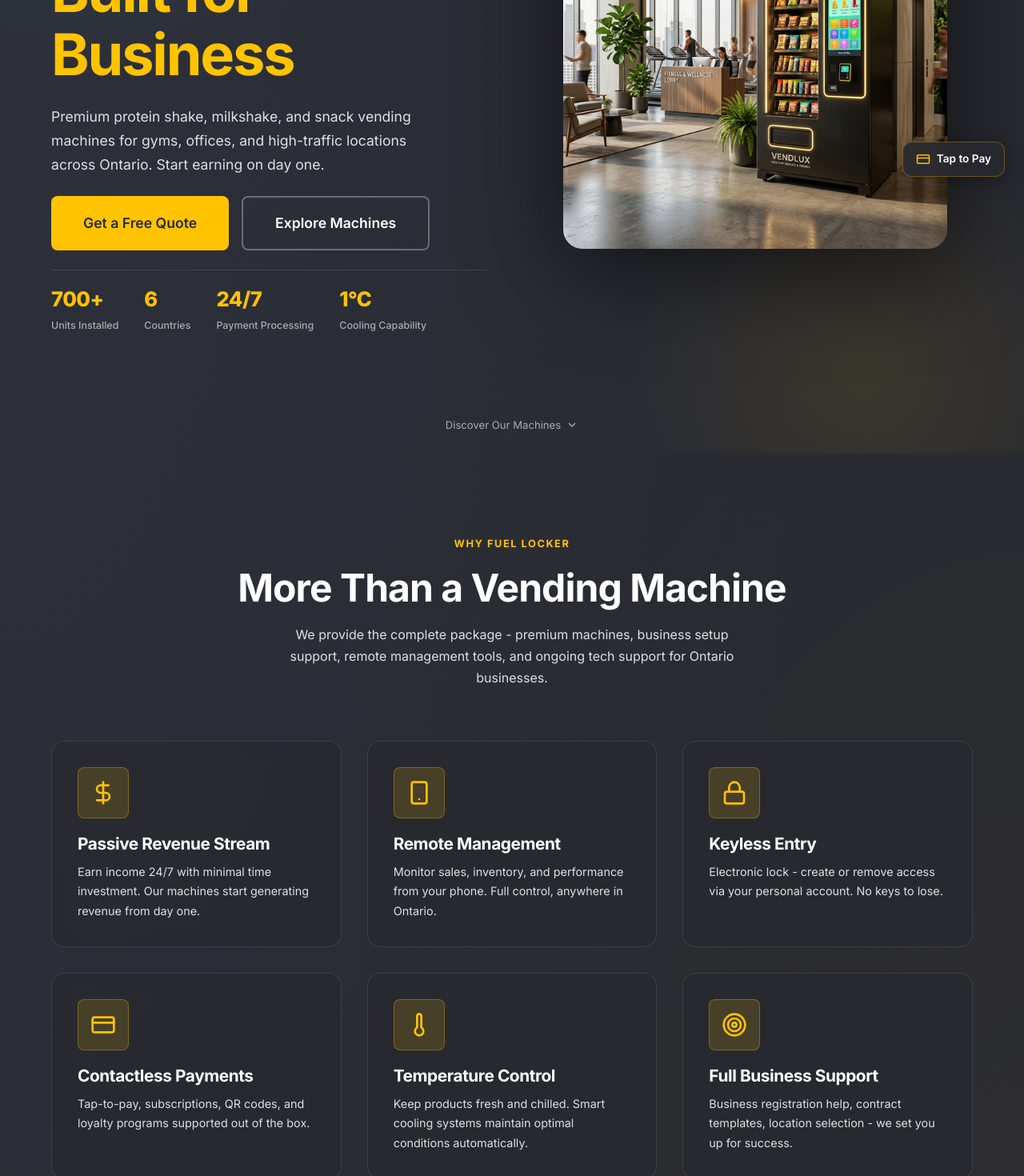
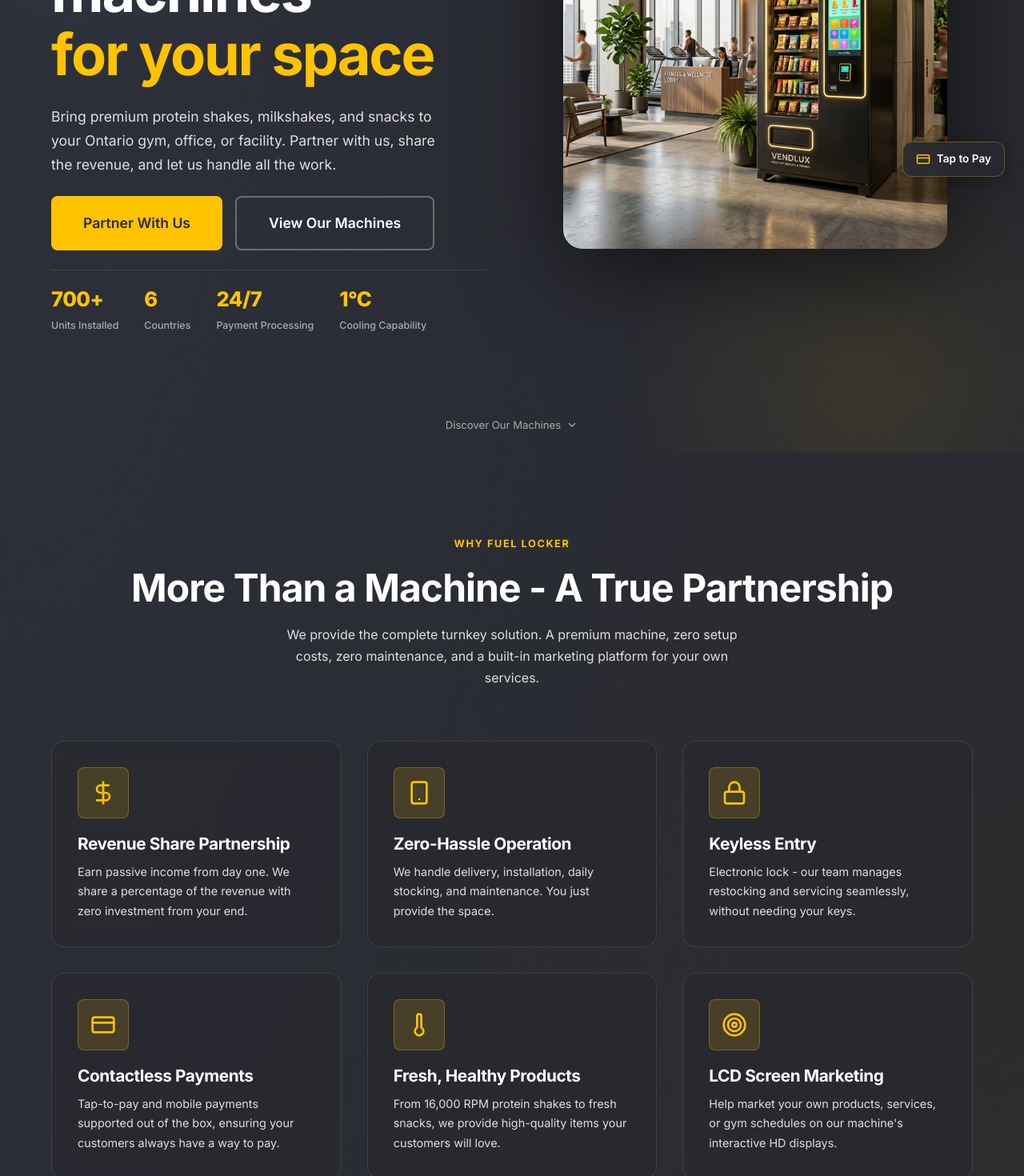
Before and after one commit to sankaL/fuellocker, a Next.js app: page / in a window 1280 px wide. Shown: the part 420-1890 px from the top of the page at 80% size. Built offline with nearby package versions, Linux system fonts and the light colour scheme.

Commit message:
refactor: Update website copy to emphasize partnership, revenue-sharing, and zero-cost vending solutions across product pages, contact, and metadata.

```diff
--- a/src/app/layout.tsx
+++ b/src/app/layout.tsx
@@ -8,18 +8,18 @@ export const metadata: Metadata = {
     default: "Fuel Locker | Premium Vending Machines in Ontario, Canada",
     template: "%s | Fuel Locker"
   },
-  description: "Ontario's premier smart vending machine provider. Protein shakes, milkshakes, and snack machines for gyms, offices, and high-traffic locations across Canada.",
-  keywords: ["vending machines Canada", "protein shake vending", "smart vending Ontario", "Fuel Locker", "milkshake vending machine"],
+  description: "Partner with Ontario's premier smart vending service. We provide the machines, you provide the space. Offer protein shakes, milkshakes, and snacks while sharing revenue.",
+  keywords: ["vending machine partnerships Canada", "revenue share vending", "smart vending Ontario", "Fuel Locker", "turnkey vending solutions"],
   openGraph: {
-    title: "Fuel Locker | Premium Vending Machines in Ontario, Canada",
-    description: "Smart vending machines for gyms, offices, and high-traffic locations. Protein shakes, milkshakes & snacks - 24/7.",
+    title: "Fuel Locker | Premium Vending Partnerships in Ontario",
+    description: "Zero-cost vending machine placement for gyms, offices, and high-traffic locations. Partner with us, offer premium products & share revenue.",
     type: "website",
     locale: "en_CA",
   },
   twitter: {
     card: "summary_large_image",
-    title: "Fuel Locker | Premium Vending Machines",
-    description: "Smart vending machines for Ontario businesses.",
+    title: "Fuel Locker | Premium Vending Partnerships",
+    description: "Zero-cost smart vending partnerships for Ontario businesses.",
   },
 };
 
--- a/src/app/page.tsx
+++ b/src/app/page.tsx
@@ -69,33 +69,33 @@ const products = [
 const benefits = [
   {
     icon: <DollarSign className="icon-lg text-yellow" />,
-    title: "Passive Revenue Stream",
-    desc: "Earn income 24/7 with minimal time investment. Our machines start generating revenue from day one.",
+    title: "Revenue Share Partnership",
+    desc: "Earn passive income from day one. We share a percentage of the revenue with zero investment from your end.",
   },
   {
     icon: <Smartphone className="icon-lg text-yellow" />,
-    title: "Remote Management",
-    desc: "Monitor sales, inventory, and performance from your phone. Full control, anywhere in Ontario.",
+    title: "Zero-Hassle Operation",
+    desc: "We handle delivery, installation, daily stocking, and maintenance. You just provide the space.",
   },
   {
     icon: <Lock className="icon-lg text-yellow" />,
     title: "Keyless Entry",
-    desc: "Electronic lock - create or remove access via your personal account. No keys to lose.",
+    desc: "Electronic lock - our team manages restocking and servicing seamlessly, without needing your keys.",
   },
   {
     icon: <CreditCard className="icon-lg text-yellow" />,
     title: "Contactless Payments",
-    desc: "Tap-to-pay, subscriptions, QR codes, and loyalty programs supported out of the box.",
+    desc: "Tap-to-pay and mobile payments supported out of the box, ensuring your customers always have a way to pay.",
   },
   {
     icon: <Thermometer className="icon-lg text-yellow" />,
-    title: "Temperature Control",
-    desc: "Keep products fresh and chilled. Smart cooling systems maintain optimal conditions automatically.",
+    title: "Fresh, Healthy Products",
+    desc: "From 16,000 RPM protein shakes to fresh snacks, we provide high-quality items your customers will love.",
   },
   {
     icon: <Target className="icon-lg text-yellow" />,
-    title: "Full Business Support",
-    desc: "Business registration help, contract templates, location selection - we set you up for success.",
+    title: "LCD Screen Marketing",
+    desc: "Help market your own products, services, or gym schedules on our machine's interactive HD displays.",
   },
 ];
 
@@ -119,18 +119,18 @@ export default function HomePage() {
           <div className={styles.heroText}>
             <div className="badge" style={{ display: "inline-flex", alignItems: "center", gap: "6px" }}><MapPin size={14} className="text-yellow" /> Ontario, Canada</div>
             <h1 className={styles.heroHeadline}>
-              Smart Vending Machines<br />
-              <span className="text-yellow">Built for Business</span>
+              Premium vending machines<br />
+              <span className="text-yellow">for your space</span>
             </h1>
             <p className={styles.heroSubtitle}>
-              Premium protein shake, milkshake, and snack vending machines for gyms, offices, and high-traffic locations across Ontario. Start earning on day one.
+              Bring premium protein shakes, milkshakes, and snacks to your Ontario gym, office, or facility. Partner with us, share the revenue, and let us handle all the work.
             </p>
             <div className={styles.heroActions}>
               <Link href="/contact" className="btn btn-primary btn-lg" id="hero-cta-primary">
-                Get a Free Quote
+                Partner With Us
               </Link>
               <Link href="/products" className="btn btn-secondary btn-lg" id="hero-cta-secondary">
-                Explore Machines
+                View Our Machines
               </Link>
             </div>
             <div className={styles.heroStats}>
@@ -176,9 +176,9 @@ export default function HomePage() {
         <div className="container">
           <div className="text-center" style={{ marginBottom: "64px" }}>
             <span className="section-label">Why Fuel Locker</span>
-            <h2>More Than a Vending Machine</h2>
+            <h2>More Than a Machine - A True Partnership</h2>
             <p style={{ maxWidth: "580px", margin: "16px auto 0" }}>
-              We provide the complete package - premium machines, business setup support, remote management tools, and ongoing tech support for Ontario businesses.
+              We provide the complete turnkey solution. A premium machine, zero setup costs, zero maintenance, and a built-in marketing platform for your own services.
             </p>
           </div>
           <div className="grid-3">
@@ -240,10 +240,10 @@ export default function HomePage() {
           </div>
           <div className="grid-4">
             {[
-              { step: "01", title: "Choose Your Machine", desc: "Pick the right vending machine for your location and customer base." },
-              { step: "02", title: "We Handle Setup", desc: "Fast delivery and installation. Business registration help included." },
-              { step: "03", title: "Manage Remotely", desc: "Monitor inventory, sales, and performance from anywhere in Ontario." },
-              { step: "04", title: "Earn 24/7", desc: "Your machine sells while you sleep. Revenue from day one." },
+              { step: "01", title: "Assess Your Space", desc: "We work with you to find the perfect location and machine for your customers." },
+              { step: "02", title: "Zero-Cost Install", desc: "We deliver and install the machine entirely free of charge." },
+              { step: "03", title: "We Handle The Rest", desc: "We restock, maintain, and monitor the machine so you don't have to lift a finger." },
+              { step: "04", title: "Share The Revenue", desc: "You earn a hands-off profit share every single month as your customers enjoy fresh products." },
             ].map((s) => (
               <div key={s.step} className={styles.stepCard}>
                 <div className={styles.stepNum}>{s.step}</div>
@@ -260,12 +260,12 @@ export default function HomePage() {
         <div className="container">
           <div className={styles.ctaBannerInner}>
             <div>
-              <h2>Ready to Grow Your Business?</h2>
-              <p>Join hundreds of Ontario business owners earning passive income with Fuel Locker vending machines.</p>
+              <h2>Ready to Upgrade Your Space?</h2>
+              <p>Partner with us to provide fresh products to your customers and earn passive income with zero hassle.</p>
             </div>
             <div className={styles.ctaBannerActions}>
               <Link href="/contact" className="btn btn-primary btn-lg" id="cta-banner-btn">
-                Get a Free Quote
+                Partner With Us
               </Link>
               <Link href="/products" className="btn btn-secondary btn-lg" id="cta-banner-products">
                 Browse Machines
--- a/src/app/products/product.module.css
+++ b/src/app/products/product.module.css
@@ -83,6 +83,7 @@
 .heroImg {
   object-fit: contain;
   filter: drop-shadow(0 20px 80px rgba(0, 0, 0, 0.7)) drop-shadow(0 0 40px rgba(255, 195, 0, 0.1));
+  border-radius: var(--radius-lg);
   max-height: 520px;
   width: auto;
 }
@@ -177,7 +178,6 @@
   direction: ltr;
 }
 
-.sectionText {}
 
 .sectionImage {
   display: flex;
--- a/src/components/ContactForm.tsx
+++ b/src/components/ContactForm.tsx
@@ -125,7 +125,7 @@ export default function ContactForm({ preselectedMachine }: ContactFormProps) {
       </div>
 
       <div className={styles.field}>
-        <label htmlFor="machine" className={styles.label}>Machine of Interest</label>
+        <label htmlFor="machine" className={styles.label}>Preferred Machine Type (if any)</label>
         <select
           id="machine"
           name="machine"
@@ -148,7 +148,7 @@ export default function ContactForm({ preselectedMachine }: ContactFormProps) {
           required
           value={form.message}
           onChange={handleChange}
-          placeholder="Tell us about your location, how many machines you're interested in, and any questions you have..."
+          placeholder="Tell us about your location, average daily foot traffic, and any questions you have about hosting a machine..."
           rows={5}
           className={styles.textarea}
         />
--- a/src/components/Footer.tsx
+++ b/src/components/Footer.tsx
@@ -24,7 +24,7 @@ export default function Footer() {
               <span>Fuel <span className={styles.logoAccent}>Locker</span></span>
             </Link>
             <p className={styles.tagline}>
-              Ontario&apos;s premier smart vending machine provider. Premium protein shakes, milkshakes, and snacks - available 24/7 for your business.
+              Ontario&apos;s premier smart vending host partner. Premium protein shakes, milkshakes, and snacks - available 24/7 for your location.
             </p>
             <div className={styles.location}>
               <MapPin size={18} />
@@ -51,7 +51,7 @@ export default function Footer() {
               <li><Link href="/" className={styles.footerLink}>Home</Link></li>
               <li><Link href="/products" className={styles.footerLink}>Products</Link></li>
               <li><Link href="/contact" className={styles.footerLink}>Contact Us</Link></li>
-              <li><Link href="/contact" className={styles.footerLink}>Get a Quote</Link></li>
+              <li><Link href="/contact" className={styles.footerLink}>Partner With Us</Link></li>
             </ul>
           </div>
 
@@ -69,7 +69,7 @@ export default function Footer() {
               </div>
             </div>
             <Link href="/contact" className={`btn btn-primary ${styles.footerCta}`} id="footer-cta">
-              Get a Free Quote
+              Partner With Us
             </Link>
           </div>
         </div>
```
Also changed, not shown: src/app/contact/page.tsx (+10 -10 lines), src/app/products/milkshaker-s/page.tsx (+4 -4 lines), src/app/products/milkshaker/page.tsx (+5 -5 lines), src/app/products/page.tsx (+4 -4 lines), src/app/products/shaker-prime/page.tsx (+6 -6 lines), src/app/products/shaker-s/page.tsx (+5 -5 lines), src/app/products/shaker-touch-2/page.tsx (+5 -5 lines).
